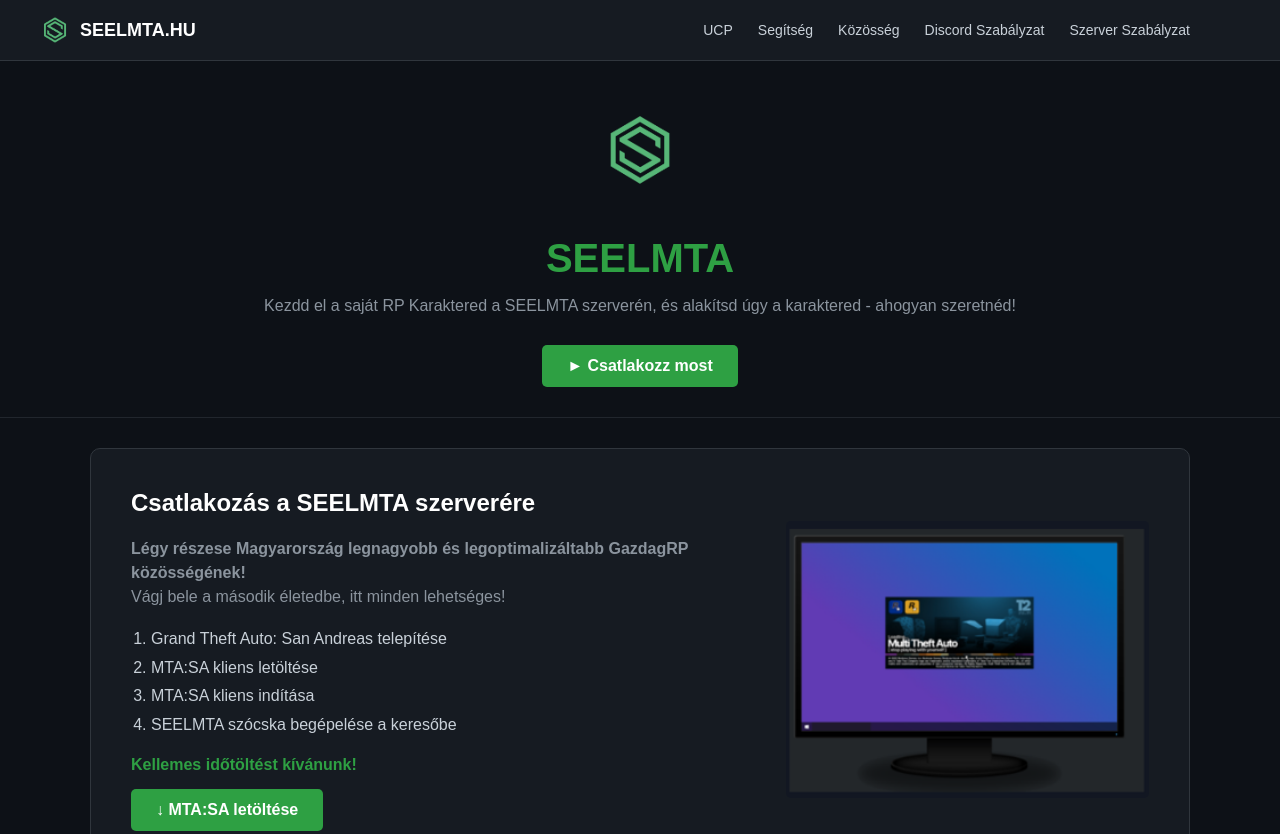
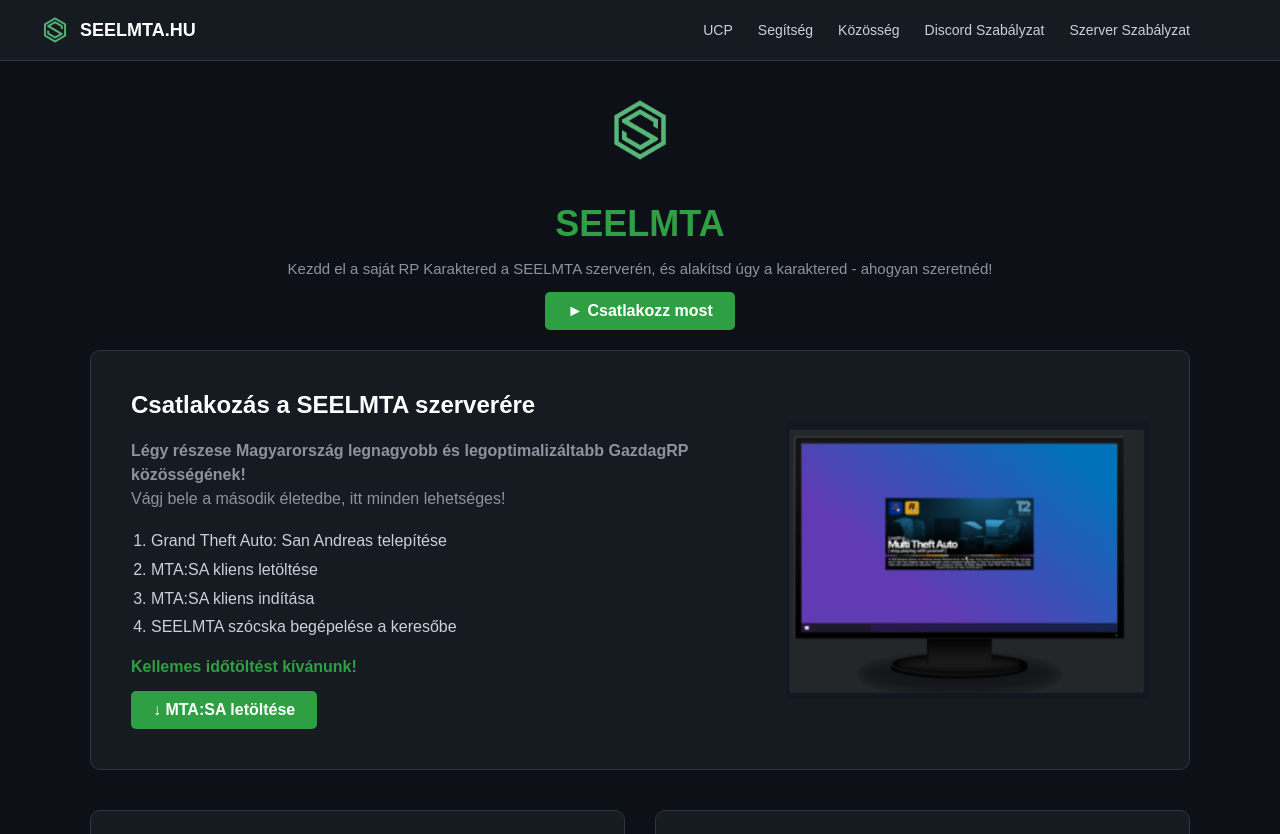
Before and after one commit to Guidmta/daw, a plain HTML site: page index.html in a window 1280 px wide. Shown: the top 834 px of the page. Drawn offline with Linux system fonts and the light colour scheme.

Commit message:
Update index.html

```diff
--- a/index.html
+++ b/index.html
@@ -60,35 +60,35 @@
             color: #ffffff;
         }
 
-        /* Főoldal teteje (Hero) - ITT CSÖKKENTETTÜK A HELYET */
+        /* Főoldal teteje (Hero) - ITT Még SOKKAL KISEBB LETT A HELY */
         .hero {
             text-align: center;
-            padding: 110px 20px 30px 20px; /* Csökkentettük az alsó paddinget, hogy ne legyen akkora hézag */
-            border-bottom: 1px solid #21262d;
+            padding: 95px 20px 10px 20px; /* Alul csak 10px maradt, hogy teljesen összehúzódjon */
+            border-bottom: none; /* Eltávolítottuk az elválasztó vonalat is, hogy egységesebb legyen */
         }
 
         .hero img {
-            width: 80px;
+            width: 70px;
             height: auto;
-            margin-bottom: 15px;
+            margin-bottom: 10px;
         }
 
         .hero h1 {
             color: #2ea043;
-            font-size: 40px;
-            margin-bottom: 10px;
+            font-size: 36px;
+            margin-bottom: 5px;
         }
 
         .hero p {
             color: #8b949e;
-            font-size: 16px;
-            margin-bottom: 30px;
+            font-size: 15px;
+            margin-bottom: 15px; /* Kisebb margó a gomb felett */
         }
 
         .cta-btn {
             background-color: #2ea043;
             color: white;
-            padding: 12px 25px;
+            padding: 10px 22px;
             border-radius: 5px;
             text-decoration: none;
             font-weight: bold;
@@ -103,7 +103,7 @@
         /* Csatlakozás szekció */
         .section-container {
             max-width: 1100px;
-            margin: 30px auto; /* Kicsit feljebb hoztuk a dobozt is */
+            margin: 10px auto 30px auto; /* Nagyon kicsi felső margó, hogy szorosan a gomb alatt kezdődjön */
             padding: 0 20px;
         }
 
```
